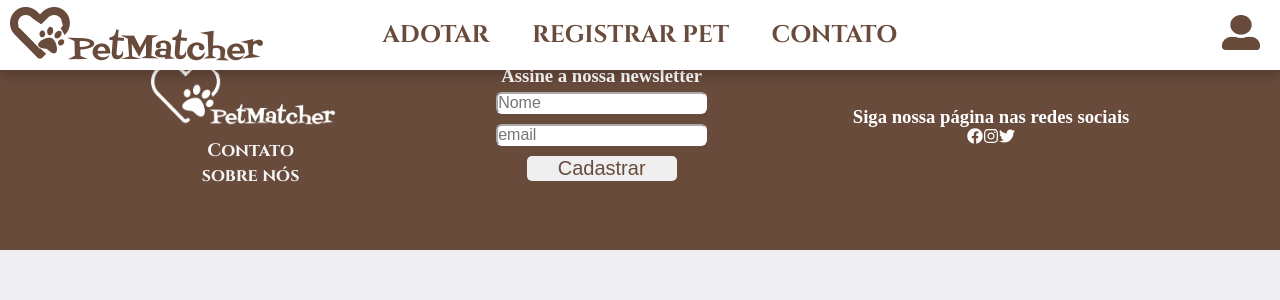
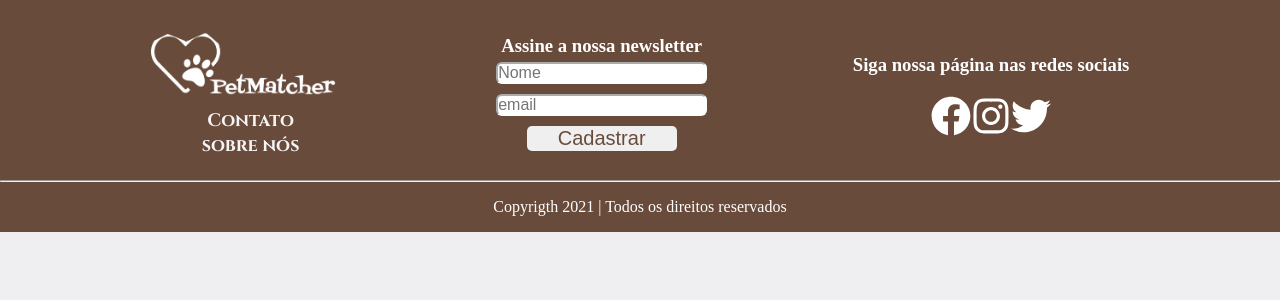
Before and after one commit to GustavoSF643/Capstone_project, a React (Create React App) app: page / in a window 1280 px wide. Shown: the top 300 px of the page. Built offline with nearby package versions, Linux system fonts and the light colour scheme.

Commit message:
feat - add elements footer

```diff
--- a/src/components/Molecules/Footer/index.tsx
+++ b/src/components/Molecules/Footer/index.tsx
@@ -1,11 +1,10 @@
-import { FooterDiv, Div, Icons} from "./style";
+import { FooterDiv, Div, Icons, CopyrigthDiv} from "./style";
 import LogoFooter from "../../../assets/LogoFooter.png";
 import { FaFacebook, FaInstagram, FaTwitter} from "react-icons/fa";
 
 const Footer = () => {
   return (
    <>
-
     <FooterDiv>
        <Div>
          <img  src={LogoFooter} />
@@ -22,13 +21,17 @@ const Footer = () => {
          <h3>Siga nossa página nas redes sociais</h3>
          <Icons>
             <div>
-               <FaFacebook/>
-               <FaInstagram/>
-               <FaTwitter/>
+               <FaFacebook size="40" />
+               <FaInstagram size="40"/>
+               <FaTwitter size="40"/>
             </div>
          </Icons>
       </Div>
     </FooterDiv>
+    <hr/>
+    <CopyrigthDiv>
+       Copyrigth 2021 | Todos os direitos reservados
+    </CopyrigthDiv>
    </>
   );
 };
--- a/src/components/Molecules/Footer/style.ts
+++ b/src/components/Molecules/Footer/style.ts
@@ -4,7 +4,7 @@ export const FooterDiv = styled.div`
     background-color: #694B3C;
     color: white;
     width: 100%;
-    height: 250px;
+    height: 180px;
     padding:10px;
     display: flex;
     flex-direction: row;
@@ -28,6 +28,7 @@ export const FooterDiv = styled.div`
         flex-direction: column;
         align-items: center;
         justify-content: space-evenly;
+        margin-top: 10px;
     }
 `;
 
@@ -59,3 +60,15 @@ export const Icons = styled.div`
         align-items: center;
     }
 `;
+
+export const CopyrigthDiv = styled.div`
+    background-color: #694B3C;
+    color: white;
+    width: 100%;
+    height: 50px;
+    padding:10px;
+    display: flex;
+    flex-direction: row;
+    align-items: center;
+    justify-content: space-evenly;
+`;
--- a/src/routes/index.tsx
+++ b/src/routes/index.tsx
@@ -8,12 +8,10 @@ import PetRegister from "../pages/PetRegister";
 import User from "../pages/User";
 import Contact from "../pages/Contact";
 import Rating from "../pages/Rating";
-import Header from "../components/Organisms/Header";
 
 const Routes = () => {
   return (
     <>
-      <Header />
       <Switch>
         <Route exact path="/">
           <Home />
```
Also changed, not shown: src/pages/Home/index.tsx (line endings or trailing spaces).
